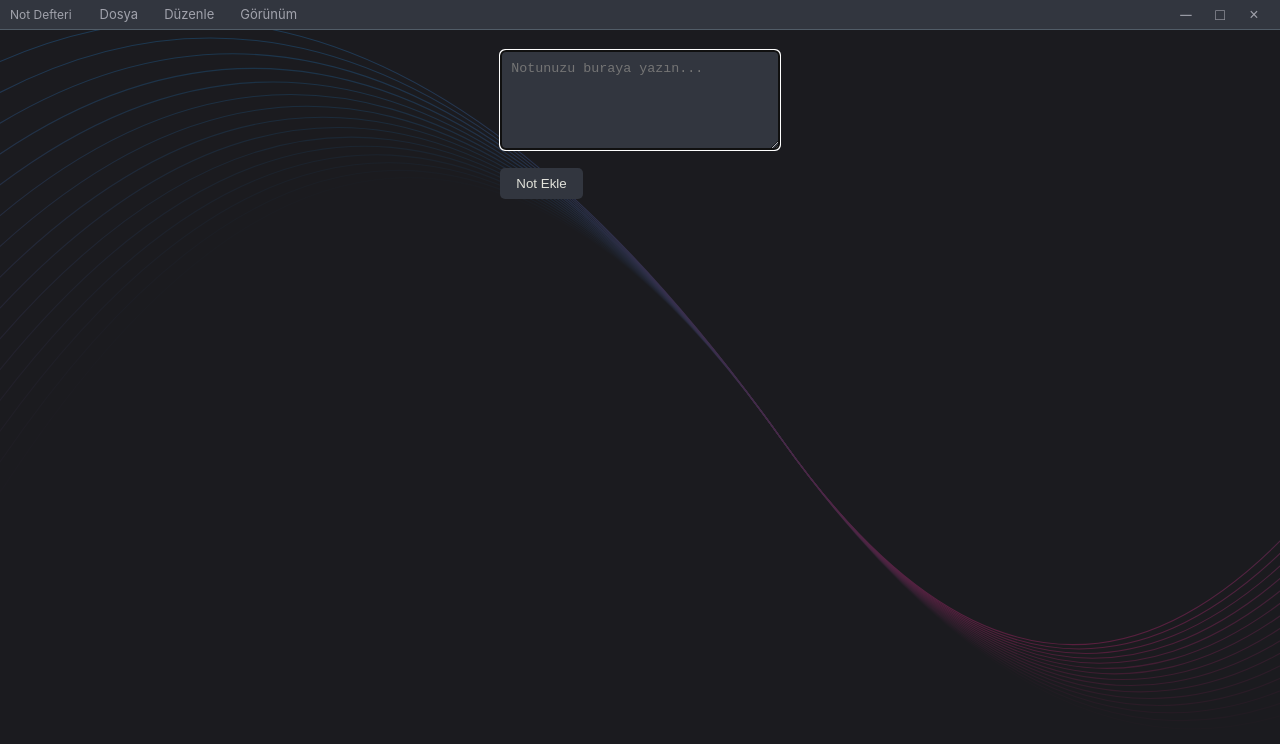
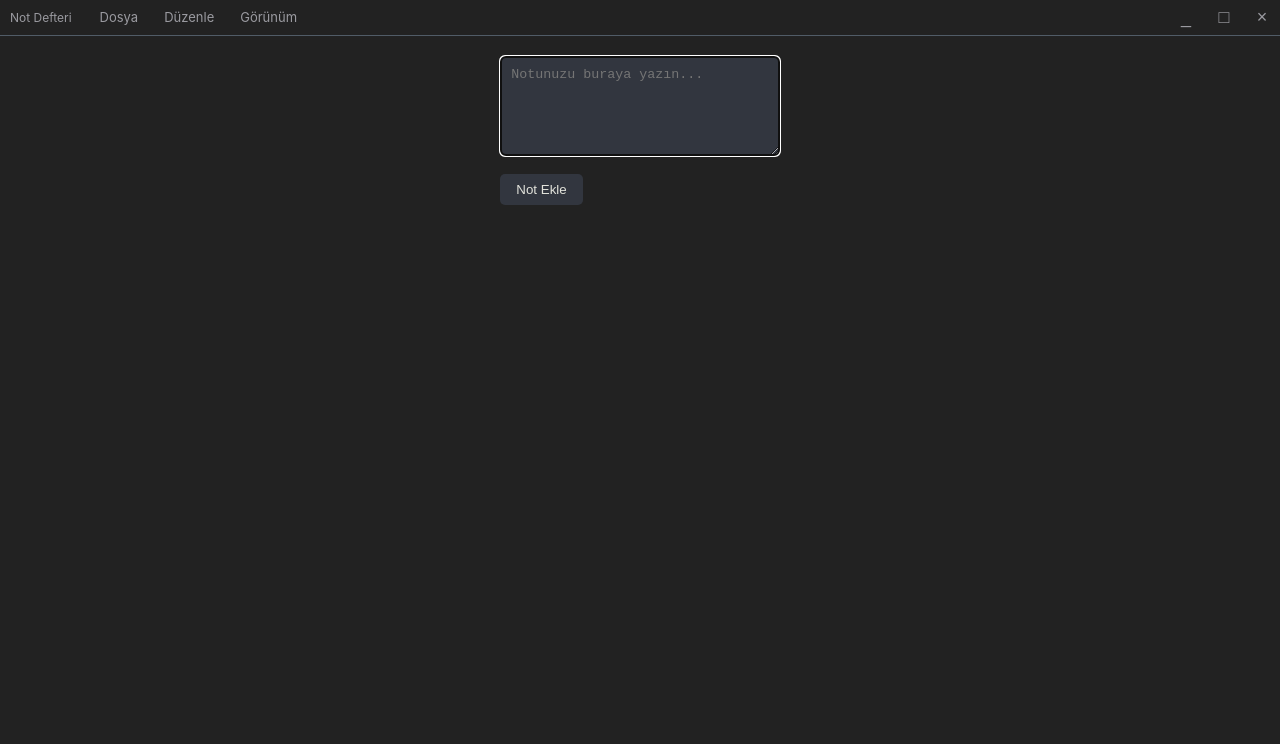
Before and after one commit to eatalay13/note-sync, a React (Vite) app in the folder src/renderer/: page / in a window 1280 px wide. Shown: the top 744 px of the page. Built offline with nearby package versions, Linux system fonts and the light colour scheme.

Commit message:
Başlık çubuğu stil güncellemeleri ve arka plan rengi değiştirildi; başlık metni "Electron"dan "Note Sync"e güncellendi.

```diff
--- a/src/renderer/index.html
+++ b/src/renderer/index.html
@@ -2,7 +2,7 @@
 <html>
   <head>
     <meta charset="UTF-8" />
-    <title>Electron</title>
+    <title>Note Sync</title>
     <!-- https://developer.mozilla.org/en-US/docs/Web/HTTP/CSP -->
     <meta
       http-equiv="Content-Security-Policy"
--- a/src/renderer/src/assets/main.css
+++ b/src/renderer/src/assets/main.css
@@ -5,8 +5,7 @@ body {
   align-items: center;
   justify-content: center;
   overflow: hidden;
-  background-image: url('./wavy-lines.svg');
-  background-size: cover;
+  background-color: var(--ev-c-black-soft);
   user-select: none;
 }
 
--- a/src/renderer/src/components/TitleBar.css
+++ b/src/renderer/src/components/TitleBar.css
@@ -1,10 +1,10 @@
 .title-bar {
-  height: 30px;
-  background: var(--ev-c-gray-3);
+  height: 36px;
+  background: var(--ev-c-black-soft);
   display: flex;
   justify-content: space-between;
   align-items: center;
-  padding: 0 10px;
+  padding: 10px 0 10px 10px;
   -webkit-app-region: drag;
   user-select: none;
   border-bottom: 1px solid var(--ev-c-gray-1);
@@ -53,7 +53,7 @@
   position: absolute;
   top: 100%;
   left: 0;
-  background: var(--ev-c-gray-3);
+  background: var(--ev-c-black-soft);
   border: 1px solid var(--ev-c-gray-1);
   border-radius: 4px;
   min-width: 180px;
@@ -81,14 +81,15 @@
 .window-control {
   border: none;
   background: none;
-  width: 30px;
-  height: 30px;
+  width: 36px;
+  height: 36px;
+  border-radius: 0;
   display: flex;
   align-items: center;
   justify-content: center;
   color: var(--ev-c-text-2);
   cursor: pointer;
-  font-size: 16px;
+  font-size: 18px;
 }
 
 .window-control:hover {
@@ -101,5 +102,5 @@
 }
 
 .app-container {
-  padding-top: 30px;
+  padding-top: 36px;
 }
--- a/src/renderer/src/components/TitleBar.tsx
+++ b/src/renderer/src/components/TitleBar.tsx
@@ -84,7 +84,7 @@ const TitleBar = (): JSX.Element => {
           className="window-control minimize"
           onClick={() => window.electron.ipcRenderer.send('minimize-window')}
         >
-          ─
+          _
         </button>
         <button
           className="window-control maximize"
```
